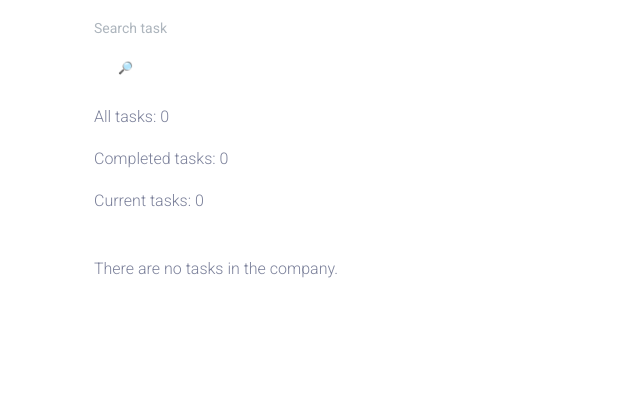
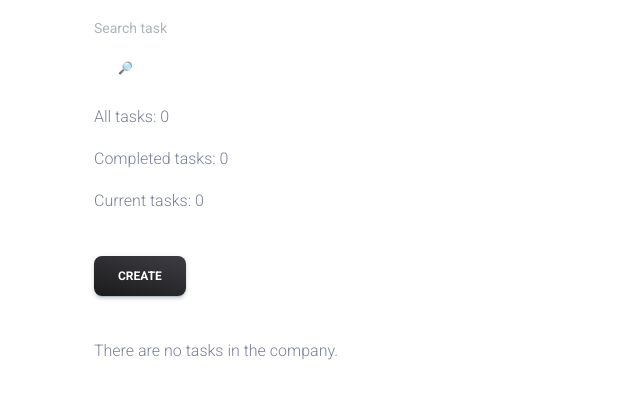
Before and after one commit to kostya-kononenko/Project_IT_company_task_manager, a Django app: page /tasks/ in a window 1280 px wide. Shown: the part 272-671 px from the top of the page, without its empty margins (0-640 px from the left). Run offline with Django 4.2, Linux system fonts and the light colour scheme; the visitor is signed in with stand-in values (Sample User, id 1); data that the repository does not hold is empty; some libraries are stand-ins or nearby versions.

Commit message:
fix some error with create button

```diff
--- a/templates/task_manager/position_list.html
+++ b/templates/task_manager/position_list.html
@@ -5,9 +5,9 @@
    {% block search %}
      {% include "includes/search.html" %}
    {% endblock %}
+  <a href="{% url 'task_manager:position-create' %}" class="btn bg-gradient-dark"> Create</a>
+    <br><br>
   {% if position_list %}
-    <a href="{% url 'task_manager:position-create' %}" class="btn bg-gradient-dark"> Create</a>
-    <br><br>
     <table class="table">
       <tr>
         <th>ID</th>
--- a/templates/task_manager/task_list.html
+++ b/templates/task_manager/task_list.html
@@ -11,9 +11,9 @@
   <p>Completed tasks: {{ count_completed_task }} </p>
   <p>Current tasks: {{ count_current_task }}</p>
     <br>
+  <a href="{% url 'task_manager:task-create' %}" class="btn bg-gradient-dark">Create</a>
+    <br><br>
   {% if task_list %}
-    <a href="{% url 'task_manager:task-create' %}" class="btn bg-gradient-dark">Create</a>
-    <br><br>
     <table class="table">
       <tr>
         <th>ID</th>
--- a/templates/task_manager/tasktype_list.html
+++ b/templates/task_manager/tasktype_list.html
@@ -5,9 +5,9 @@
    {% block search %}
      {% include "includes/search.html" %}
    {% endblock %}
+  <a href="{% url 'task_manager:task-types-create' %}" class="btn bg-gradient-dark">Create</a>
+    <br><br>
   {% if tasktype_list %}
-    <a href="{% url 'task_manager:task-types-create' %}" class="btn bg-gradient-dark">Create</a>
-    <br><br>
     <table class="table">
       <tr>
         <th>ID</th>
--- a/templates/task_manager/worker_list.html
+++ b/templates/task_manager/worker_list.html
@@ -9,9 +9,9 @@
   <p>Number of all workers: {{ count_all_workers }}  </p>
 
     <br>
+    <a href="{% url "task_manager:worker-create" %}" class="btn bg-gradient-dark">Create</a>
+        <br><br>
     {% if worker_list %}
-        <a href="{% url "task_manager:worker-create" %}" class="btn bg-gradient-dark">Create</a>
-        <br><br>
     <table class="table">
       <tr>
         <th>ID</th>
```
